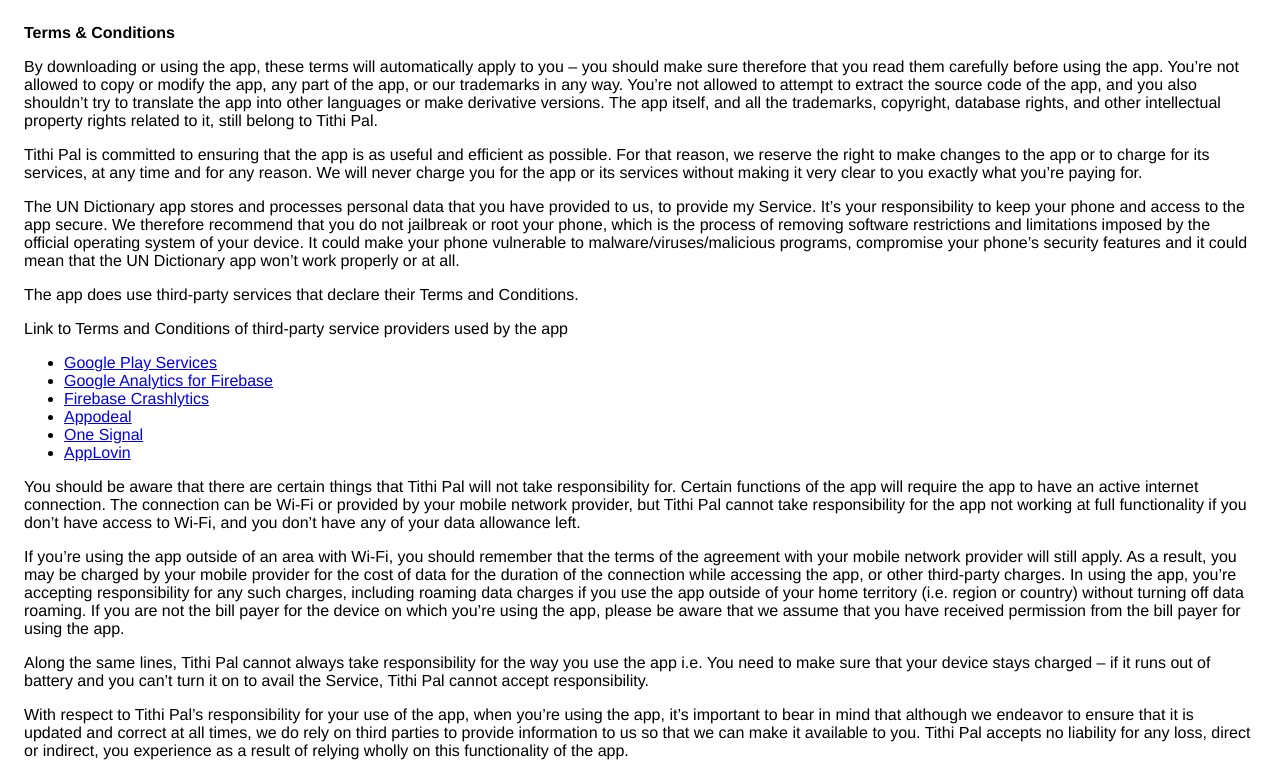
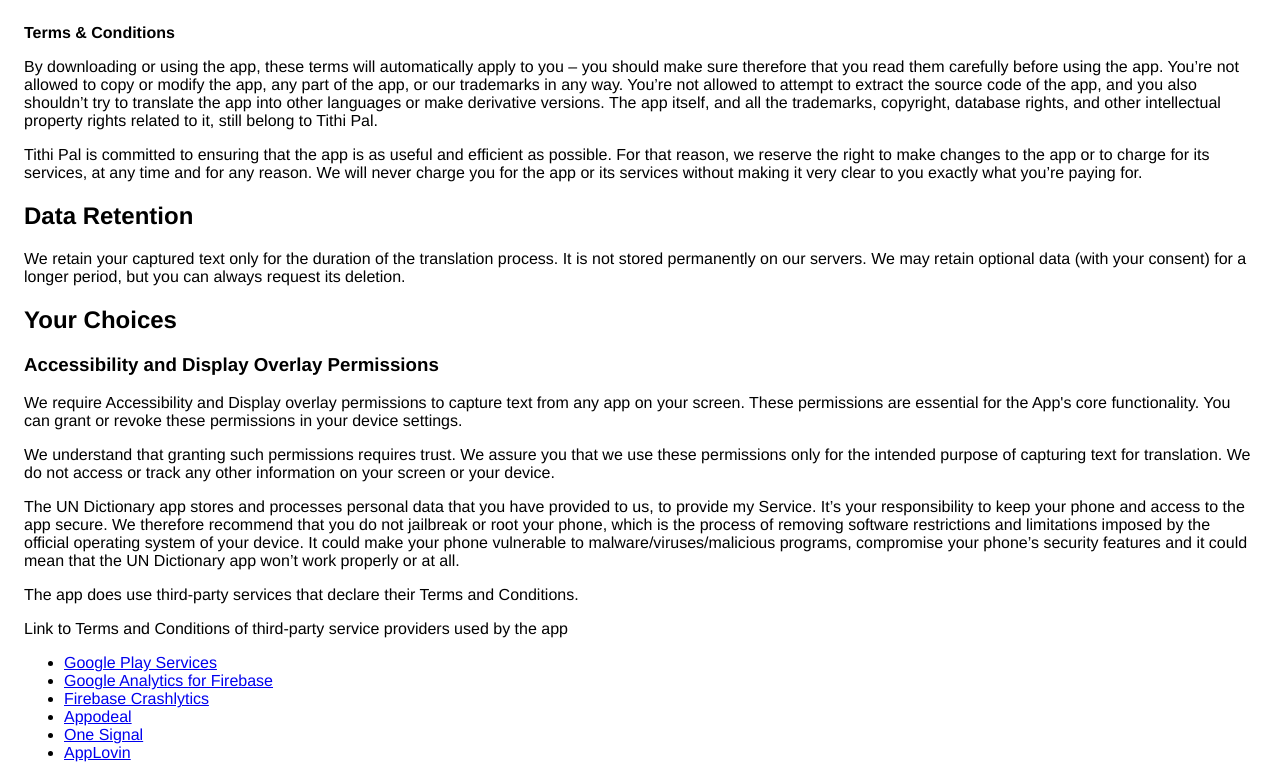
Before and after one commit to subhadiprudra/UN-dictionary-pp, a plain HTML site: page index.html in a window 1280 px wide. Shown: the top 773 px of the page. Drawn offline with Linux system fonts and the light colour scheme.

Commit message:
Update index.html
q

```diff
--- a/index.html
+++ b/index.html
@@ -25,7 +25,16 @@
                   its services, at any time and for any reason. We will never
                   charge you for the app or its services without making it very
                   clear to you exactly what you’re paying for.
-                </p> <p>
+                </p>
+        <h2>Data Retention</h2>
+    <p>We retain your captured text only for the duration of the translation process. It is not stored permanently on our servers. We may retain optional data (with your consent) for a longer period, but you can always request its deletion.</p>
+
+    <h2>Your Choices</h2>
+    <h3>Accessibility and Display Overlay Permissions</h3>
+    <p>We require Accessibility and Display overlay permissions to capture text from any app on your screen. These permissions are essential for the App's core functionality. You can grant or revoke these permissions in your device settings.</p>
+    <p>We understand that granting such permissions requires trust. We assure you that we use these permissions only for the intended purpose of capturing text for translation. We do not access or track any other information on your screen or your device.</p>
+
+        <p>
                   The UN Dictionary app stores and processes personal data that
                   you have provided to us, to provide my
                   Service. It’s your responsibility to keep your phone and
```
